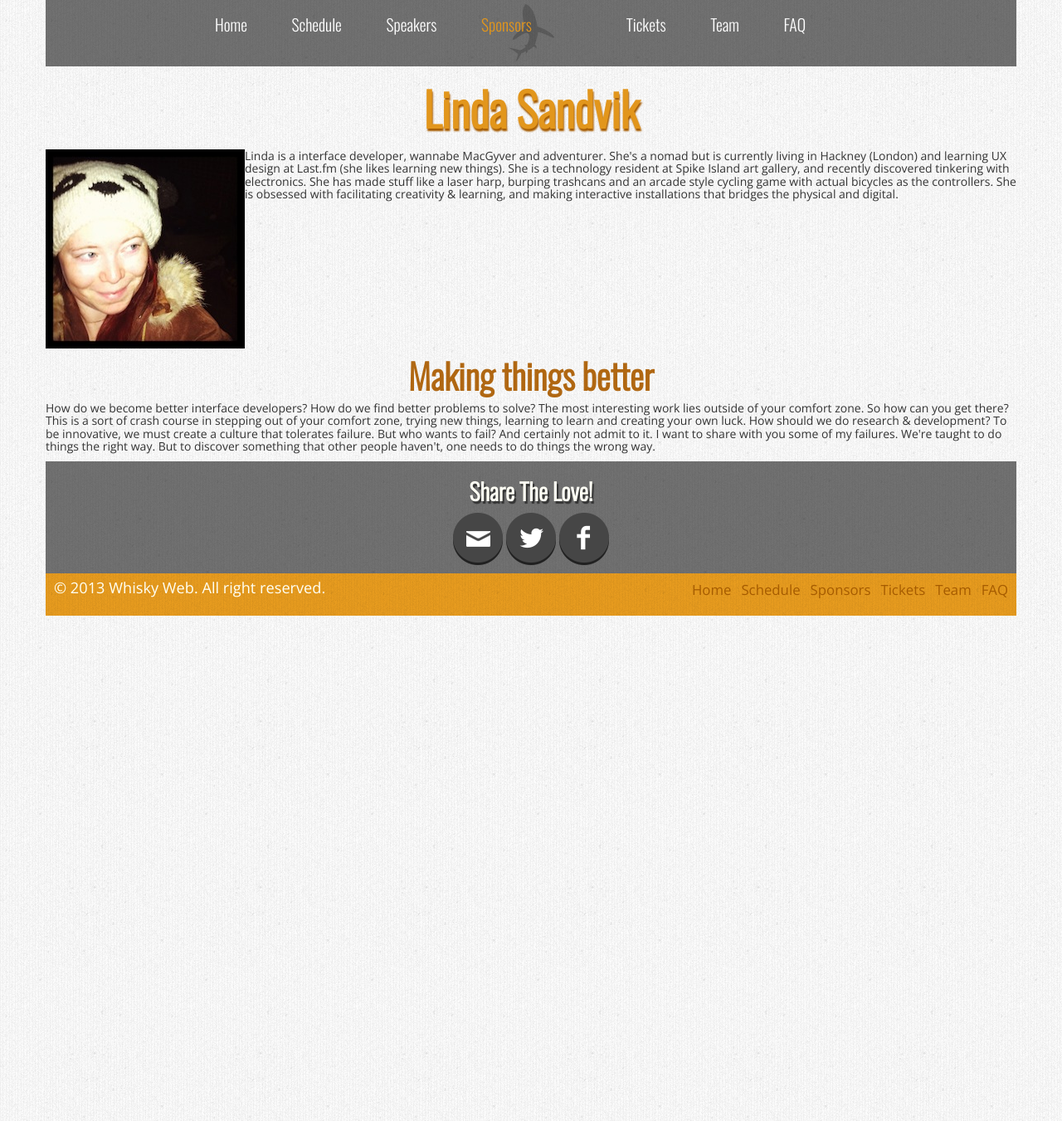
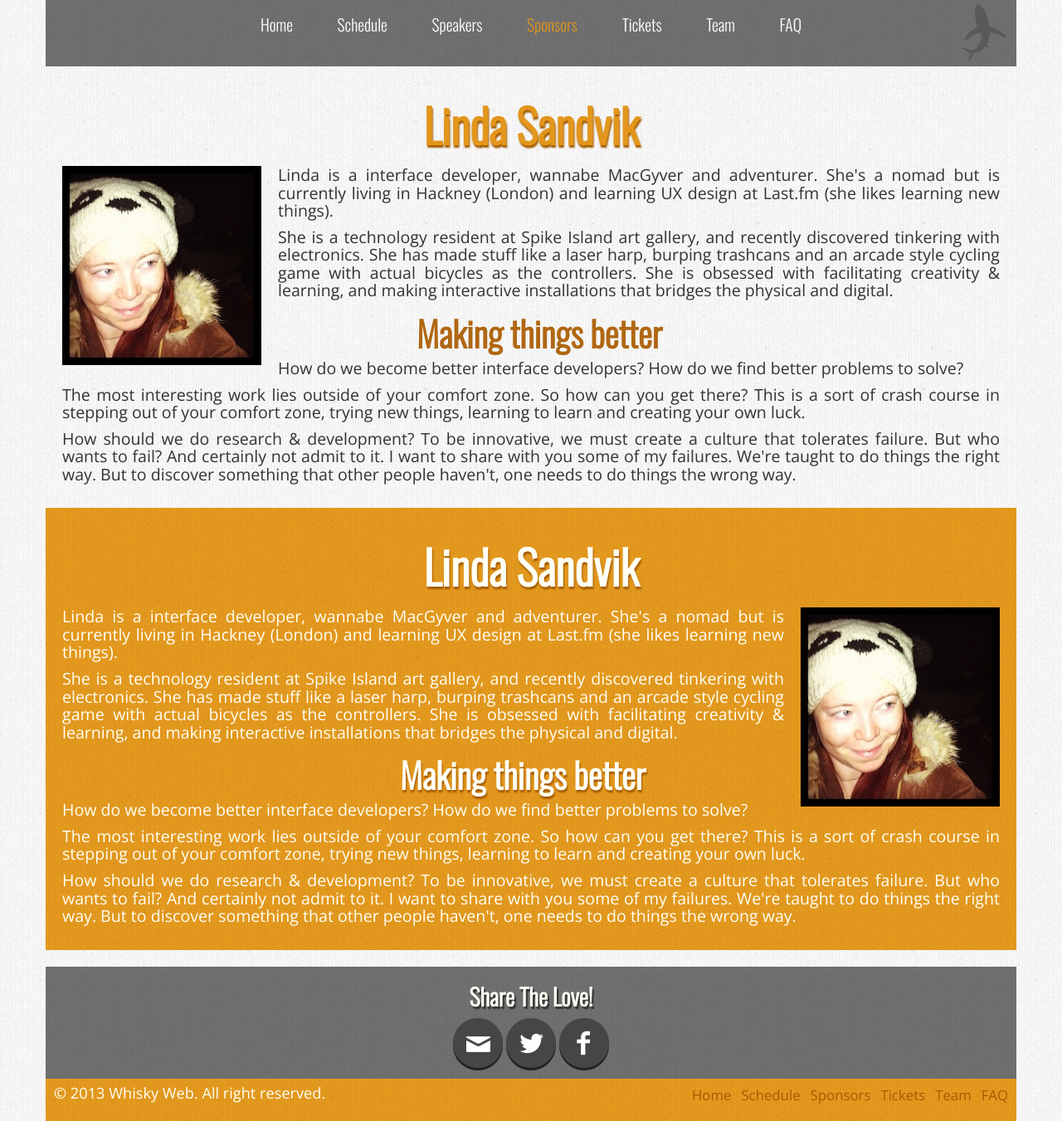
Before and after one commit to whiskyweb/whiskyweb-website, a Jekyll site: the page built from speakers.html, in a window 1280 px wide. Shown: the whole page at 83% size. Built offline with Jekyll 4.4.1, drawn with Linux system fonts in a browser that asks for light colours; nearby versions of some CDN libraries.

Commit message:
Style speakers page with duplicate speaker for demonstration purposes. Rebalance main navigation and move shark to the right hand side

```diff
--- a/_layouts/default.html
+++ b/_layouts/default.html
@@ -33,8 +33,8 @@
                 <li id="index-link"><a href="index.html" title="Home">Home</a></li>
                 <li id="schedule-link"><a href="schedule.html" title="Schedule">Schedule</a></li>
                 <li id="speakers-link"><a href="speakers.html" title="Speakers">Speakers</a></li>
-                <li id="sponsors-link" class="gutter_right"><a href="sponsors.html" title="Sponsors">Sponsors</a></li>
-                <li id="tickets-link" class="gutter_left"><a href="tickets.html" title="Tickets">Tickets</a></li>
+                <li id="sponsors-link"><a href="sponsors.html" title="Sponsors">Sponsors</a></li>
+                <li id="tickets-link"><a href="tickets.html" title="Tickets">Tickets</a></li>
                 <li id="team-link"><a href="team.html" title="Team">Team</a></li>
                 <li id="faq-link"><a href="faq.html" title="FAQ">FAQ</a></li>
             </ul>
--- a/css/main.css
+++ b/css/main.css
@@ -80,7 +80,7 @@ a:active {
 
 #top-nav ul {
     min-height: 80px;
-    background: url(../img/shark.png) no-repeat center center;
+    background: url(../img/shark.png) no-repeat 99% 50%;
 	list-style-type: none;
 	margin: 0 auto;
 }
@@ -98,7 +98,7 @@ a:active {
 }
 
 #top-nav li:last-child {
-    margin-right: 50px;
+    /*margin-right: 50px;*/
 }
 
 #top-nav li a {
@@ -570,3 +570,51 @@ div#airthphotos div img {
 .clear {
     clear: both;
 }
+
+div.speaker-left img {
+    width: 240px;
+    margin-right: 20px;
+    margin-bottom: 20px;
+    float: left;
+}
+
+div.speaker {
+    padding: 20px;
+}
+
+div.speaker p {
+    text-align: justify;
+}
+
+div.last {
+    margin-bottom: 20px;
+}
+
+div.speaker-left div.abstract h2 {
+    margin-top: 20px;
+    margin-right: 240px;
+}
+
+div.speaker-right {
+	background: url(../img/yellow_bg.png) repeat;
+    color: #fffff4;
+}
+
+div.speaker-right img {
+    width: 240px;
+    margin-left: 20px;
+    margin-bottom: 20px;
+    float: right;
+}
+
+div.speaker-right div.abstract h2 {
+    margin-top: 20px;
+    margin-left: 240px;
+}
+
+div.speaker-right h1,
+div.speaker-right h2 {
+	color: #fffff4;
+	text-shadow: 1px 3px 2px #a55b00;
+	filter: dropshadow(color=#a55b00, offx=1, offy=3);
+}
--- a/css/phone.css
+++ b/css/phone.css
@@ -490,3 +490,47 @@ dl#prices dd {
 div#airthphotos {
     display: none;
 }
+
+div.speaker-left img {
+}
+
+div.speaker {
+    padding: 20px;
+}
+
+div.speaker p {
+    text-align: justify;
+}
+
+div.last {
+    margin-bottom: 20px;
+}
+
+div.speaker-left div.abstract h2 {
+    margin-top: 0;
+    margin-right: 0;
+}
+
+div.speaker-right {
+	background: url(../img/yellow_bg.png) repeat;
+    color: #fffff4;
+}
+
+div.speaker-right img {
+    width: 240px;
+    margin-left: 20px;
+    margin-bottom: 20px;
+    float: right;
+}
+
+div.speaker-right div.abstract h2 {
+    margin-top: 0;
+    margin-left: 0;
+}
+
+div.speaker-right h1,
+div.speaker-right h2 {
+	color: #fffff4;
+	text-shadow: 1px 3px 2px #a55b00;
+	filter: dropshadow(color=#a55b00, offx=1, offy=3);
+}
--- a/speakers.html
+++ b/speakers.html
@@ -2,19 +2,32 @@
 layout: default
 title: Sponsors
 ---
-<div class='speaker'>
-    <p>
+<div class='speaker speaker-left'>
+    <div class='bio'>
         <h1>Linda Sandvik</h1>
-        <img style='float: left' src='img/lsandvik.jpg' alt='Linda Sandvik' />
-        <span>Linda is a interface developer, wannabe MacGyver and adventurer. She's a nomad but is currently living in Hackney (London) and learning UX design at Last.fm (she likes learning new things).</span>
-        <span>She is a technology resident at Spike Island art gallery, and recently discovered tinkering with electronics. She has made stuff like a laser harp, burping trashcans and an arcade style cycling game with actual bicycles as the controllers. She is obsessed with facilitating creativity &amp; learning, and making interactive installations that bridges the physical and digital.</span>
-    </p>
-    <p style='clear: both'>
+        <img class="hidden-phone" src='img/lsandvik.jpg' alt='Linda Sandvik' />
+        <p>Linda is a interface developer, wannabe MacGyver and adventurer. She's a nomad but is currently living in Hackney (London) and learning UX design at Last.fm (she likes learning new things).</p>
+        <p>She is a technology resident at Spike Island art gallery, and recently discovered tinkering with electronics. She has made stuff like a laser harp, burping trashcans and an arcade style cycling game with actual bicycles as the controllers. She is obsessed with facilitating creativity &amp; learning, and making interactive installations that bridges the physical and digital.</p>
+    </div>
+    <div class='abstract'>
         <h2>Making things better</h2>
-        <span>How do we become better interface developers? How do we find better problems to solve?</span>
+        <p>How do we become better interface developers? How do we find better problems to solve?</p>
+        <p>The most interesting work lies outside of your comfort zone. So how can you get there? This is a sort of crash course in stepping out of your comfort zone, trying new things, learning to learn and creating your own luck.</p>
+        <p>How should we do research &amp; development? To be innovative, we must create a culture that tolerates failure. But who wants to fail? And certainly not admit to it. I want to share with you some of my failures. We're taught to do things the right way. But to discover something that other people haven't, one needs to do things the wrong way.</p>
+    </div>
+</div>
 
-        <span>The most interesting work lies outside of your comfort zone. So how can you get there? This is a sort of crash course in stepping out of your comfort zone, trying new things, learning to learn and creating your own luck.</span>
-
-        <span>How should we do research &amp; development? To be innovative, we must create a culture that tolerates failure. But who wants to fail? And certainly not admit to it. I want to share with you some of my failures. We're taught to do things the right way. But to discover something that other people haven't, one needs to do things the wrong way.</span>
-    </p>
+<div class='speaker speaker-right last'>
+    <div class='bio'>
+        <h1>Linda Sandvik</h1>
+        <img class="hidden-phone" src='img/lsandvik.jpg' alt='Linda Sandvik' />
+        <p>Linda is a interface developer, wannabe MacGyver and adventurer. She's a nomad but is currently living in Hackney (London) and learning UX design at Last.fm (she likes learning new things).</p>
+        <p>She is a technology resident at Spike Island art gallery, and recently discovered tinkering with electronics. She has made stuff like a laser harp, burping trashcans and an arcade style cycling game with actual bicycles as the controllers. She is obsessed with facilitating creativity &amp; learning, and making interactive installations that bridges the physical and digital.</p>
+    </div>
+    <div class='abstract'>
+        <h2>Making things better</h2>
+        <p>How do we become better interface developers? How do we find better problems to solve?</p>
+        <p>The most interesting work lies outside of your comfort zone. So how can you get there? This is a sort of crash course in stepping out of your comfort zone, trying new things, learning to learn and creating your own luck.</p>
+        <p>How should we do research &amp; development? To be innovative, we must create a culture that tolerates failure. But who wants to fail? And certainly not admit to it. I want to share with you some of my failures. We're taught to do things the right way. But to discover something that other people haven't, one needs to do things the wrong way.</p>
+    </div>
 </div>
```
